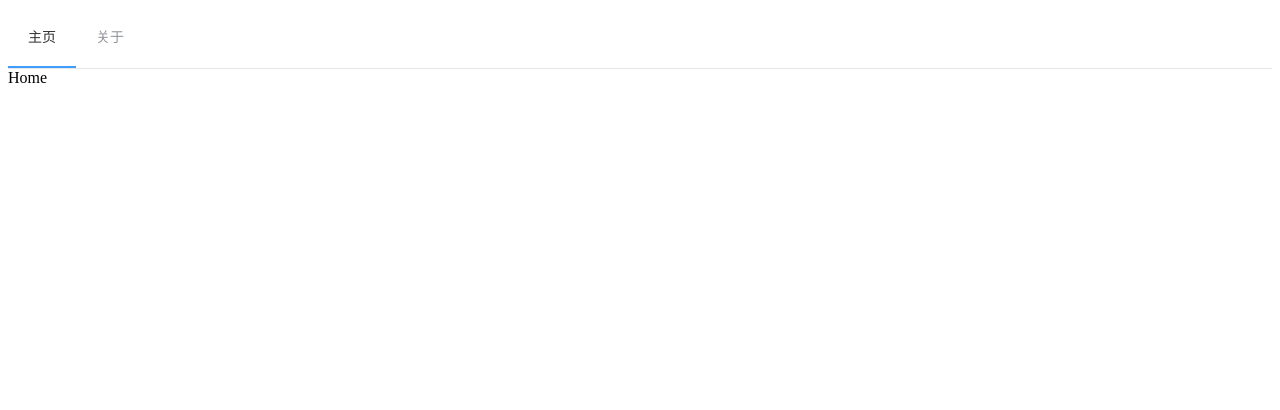
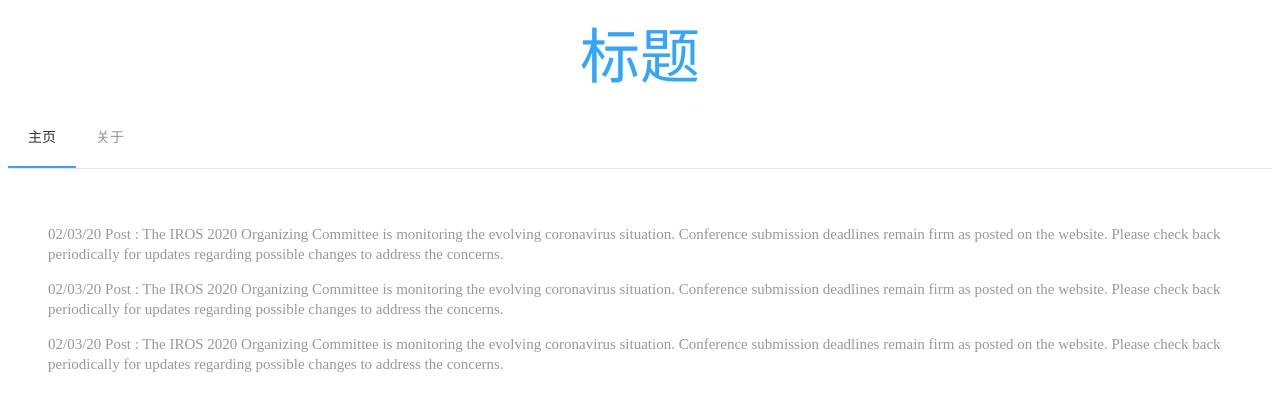
Before and after one commit to TsingM/ICCSIP2020, a Vue app: page / in a window 1280 px wide. Shown: the top 410 px of the page. Built offline with nearby package versions, Linux system fonts and the light colour scheme.

Commit message:
feat: 开始！

```diff
--- a/src/App.vue
+++ b/src/App.vue
@@ -1,12 +1,31 @@
 <template>
   <div id="app">
+    <!-- header -->
+    <div id="header">
+      标题
+    </div>
+    <!-- 主菜单 -->
     <el-menu :default-active="activeIndex" class="el-menu-demo" mode="horizontal" @select="handleSelect">
       <el-menu-item index="/">主页</el-menu-item>
       <el-menu-item index="/about">关于</el-menu-item>
     </el-menu>
+    <!-- 路由页面 -->
     <router-view/>
+    <!-- footer -->
+
   </div>
 </template>
+
+<style lang="css">
+#header {
+  height: 100px;
+  line-height: 100px;
+  text-align: center;
+  font-size: 60px;
+  font-weight: 500;
+  color: #32A5FF;
+}
+</style>
 
 <script>
 export default {
--- a/src/views/Home.vue
+++ b/src/views/Home.vue
@@ -1,11 +1,24 @@
 <template>
   <div class="home">
-    Home
+    <p>02/03/20 Post : The IROS 2020 Organizing Committee is monitoring the evolving coronavirus situation. Conference submission deadlines remain firm as posted on the website. Please check back periodically for updates regarding possible changes to address the concerns.</p>
+    <p>02/03/20 Post : The IROS 2020 Organizing Committee is monitoring the evolving coronavirus situation. Conference submission deadlines remain firm as posted on the website. Please check back periodically for updates regarding possible changes to address the concerns.</p>
+    <p>02/03/20 Post : The IROS 2020 Organizing Committee is monitoring the evolving coronavirus situation. Conference submission deadlines remain firm as posted on the website. Please check back periodically for updates regarding possible changes to address the concerns.</p>
   </div>
 </template>
 
+<style>
+.home {
+  padding: 40px;
+}
+
+.home p {
+  line-height: 20px;
+  font-size: 15px;
+  color: #999999;
+}
+</style>
+
 <script>
-
 export default {
   name: 'Home'
 }
```
